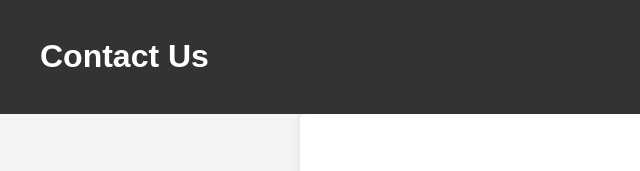
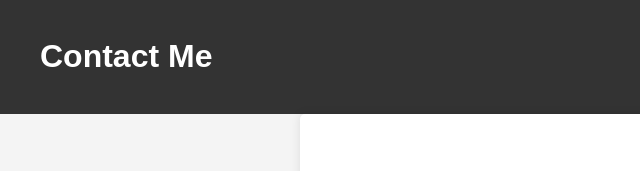
Before and after one commit to PuliseriLokesh/Mainflow_task3, a plain HTML site: page task-3 mainflow/contact.html in a window 1280 px wide. Shown: the top 171 px of the page, 0-640 px from the left. Drawn offline with Linux system fonts and the light colour scheme.

Commit message:
Update contact.html
second commit

```diff
--- a/task-3 mainflow/contact.html
+++ b/task-3 mainflow/contact.html
@@ -9,7 +9,7 @@
 <body>
     <header>
         <div class="container">
-            <h1>Contact Us</h1>
+            <h1>Contact Me</h1>
             <nav>
                 <ul>
                     <li><a href="index.html">Home</a></li>
```
